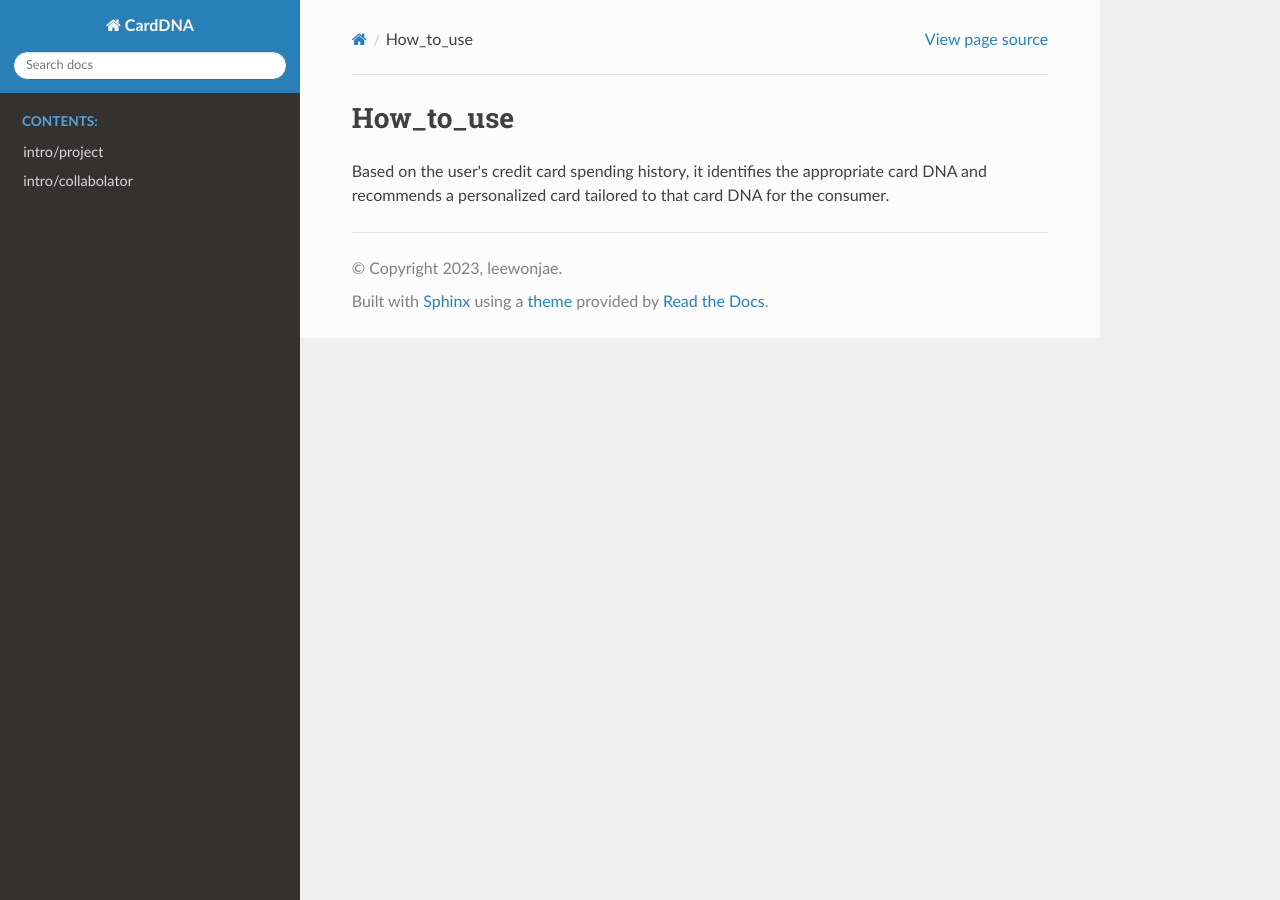
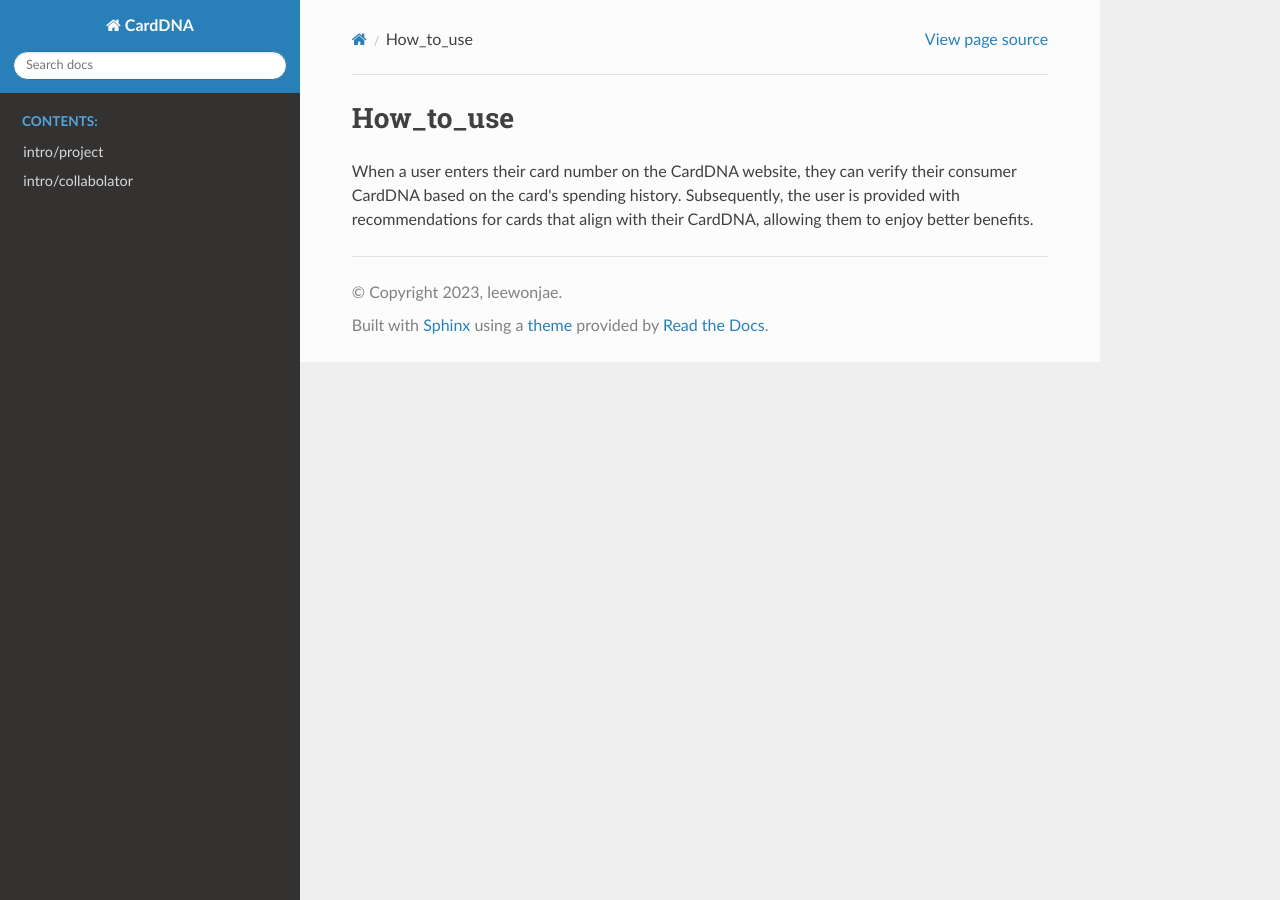
Before and after one commit to Lee-wonjae/CardDNA, a Sphinx documentation site: the page built from docs/source/how_to_use.rst, in a window 1280 px wide. Built offline with Sphinx 7.4.7 and the Read the Docs theme 2.0.0, drawn with Linux system fonts in a browser that asks for light colours; pages that are not in the unit, such as notebooks, are missing from menus.

Commit message:
Update how_to_use.rst

```diff
--- a/docs/source/how_to_use.rst
+++ b/docs/source/how_to_use.rst
@@ -1,3 +1,3 @@
 How_to_use
 ================================
-Based on the user's credit card spending history, it identifies the appropriate card DNA and recommends a personalized card tailored to that card DNA for the consumer.
+When a user enters their card number on the CardDNA website, they can verify their consumer CardDNA based on the card's spending history. Subsequently, the user is provided with recommendations for cards that align with their CardDNA, allowing them to enjoy better benefits.
```
